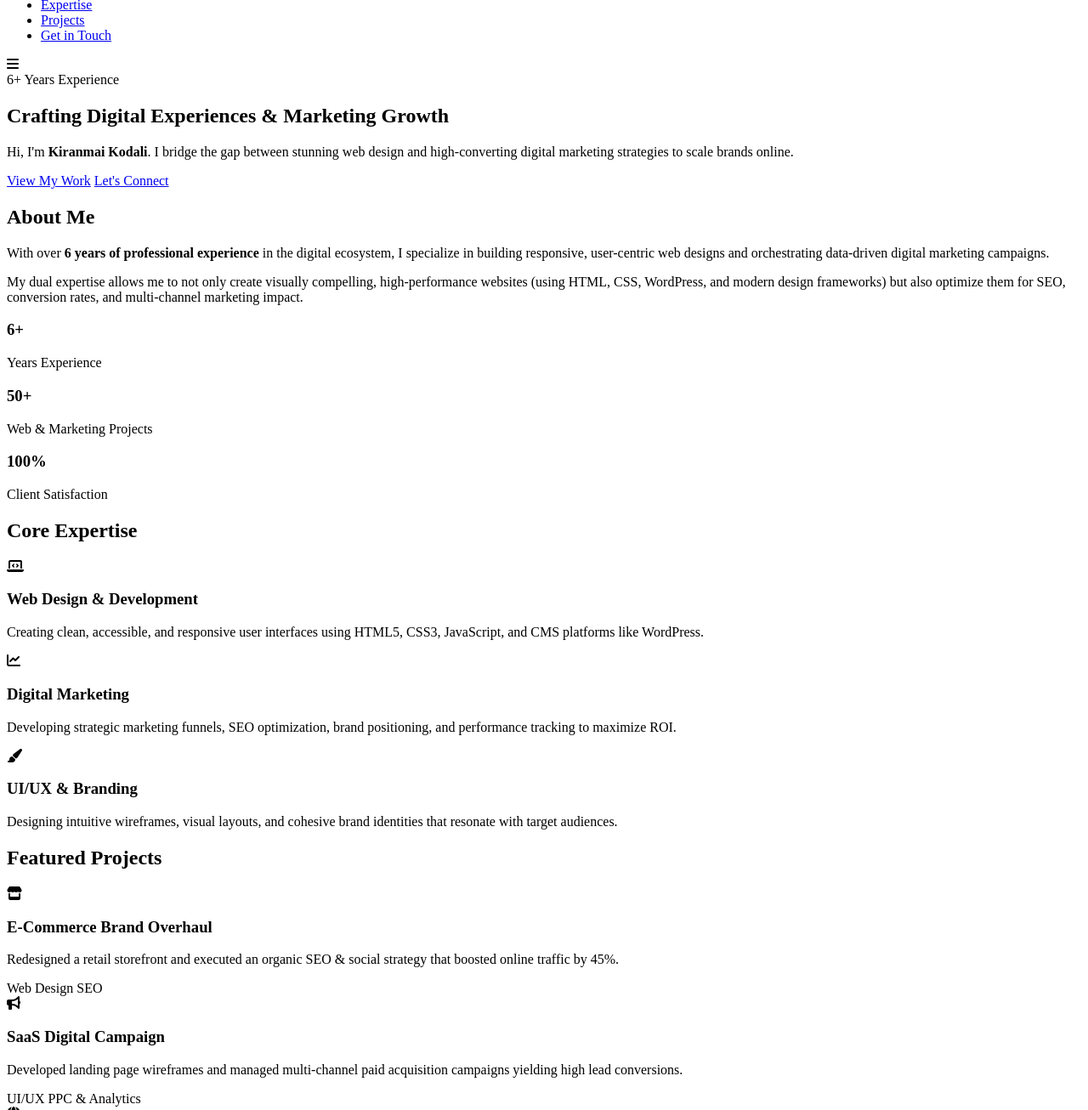
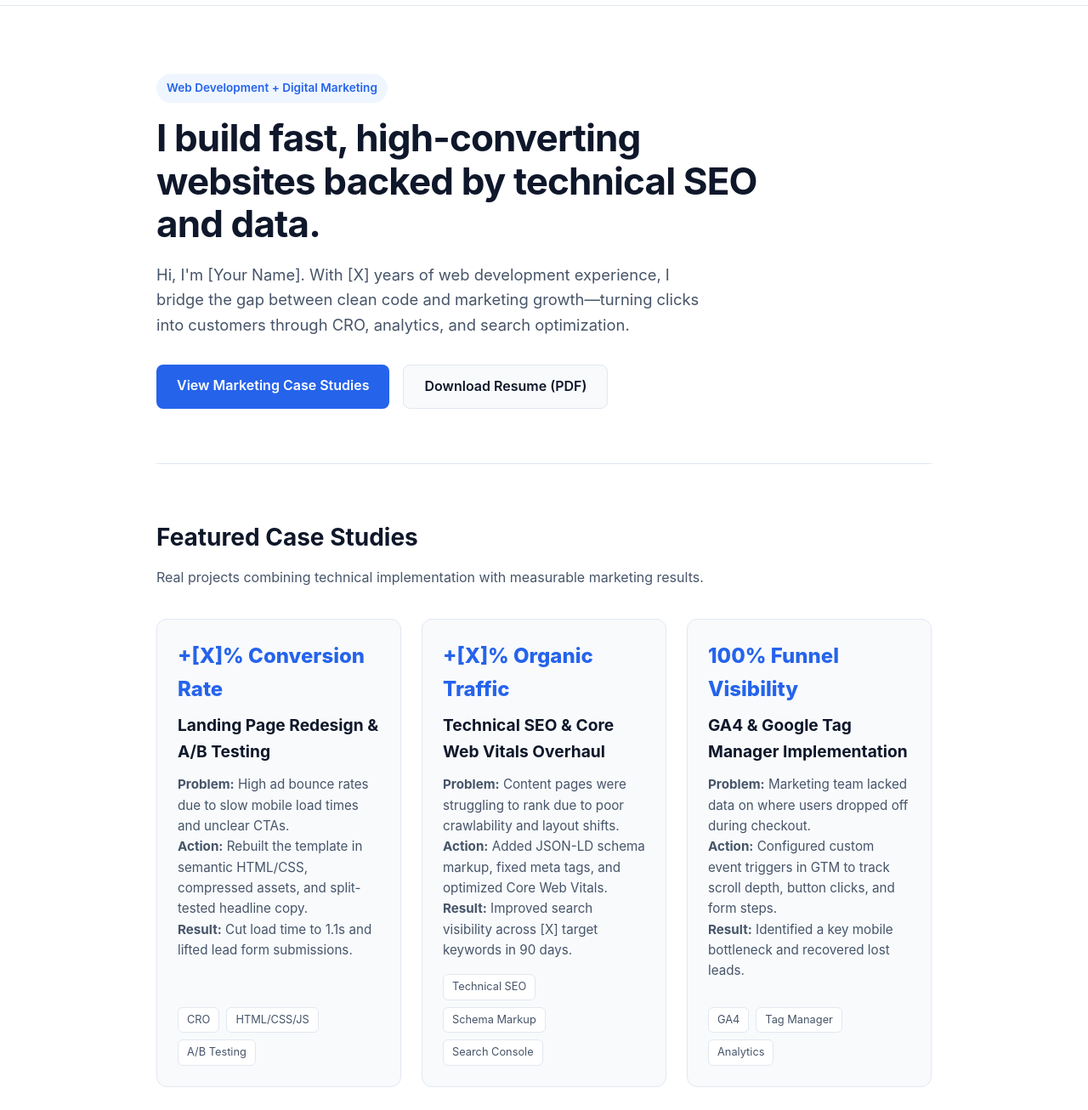
Before and after one commit to Kiranmai-kodali/Portfolio, a plain HTML site: page index.html in a window 1280 px wide. Shown: the part 63-1369 px from the top of the page at 85% size. Drawn offline with Linux system fonts and the light colour scheme.

Commit message:
Revamp portfolio webpage structure and content
Updated the portfolio webpage to reflect a new structure and content, including new sections for skills and case studies, and modified existing sections for better clarity and branding.

```diff
--- a/index.html
+++ b/index.html
@@ -3,158 +3,383 @@
 <head>
   <meta charset="UTF-8">
   <meta name="viewport" content="width=device-width, initial-scale=1.0">
-    <title>Kiranmai Kodali | Web Designer & Digital Marketing Expert</title>
-    <link rel="stylesheet" href="style.css">
-    <link rel="stylesheet" href="https://cdnjs.cloudflare.com/ajax/libs/font-awesome/6.4.0/css/all.min.css">
+  <title>[Your Name] | Web Developer & Digital Marketer</title>
+  <meta name="description" content="Portfolio of [Your Name], bridging front-end web development, technical SEO, and conversion rate optimization to drive measurable growth.">
+
+  <!-- Structured Data (Schema.org) for Technical SEO -->
+  <script type="application/ld+json">
+  {
+    "@context": "https://schema.org",
+    "@type": "Person",
+    "name": "[Your Name]",
+    "jobTitle": "Web Developer & Digital Marketer",
+    "url": "https://yourwebsite.com"
+  }
+  </script>
+
+  <style>
+    :root {
+      --bg: #ffffff;
+      --surface: #f8fafc;
+      --text: #0f172a;
+      --muted: #475569;
+      --accent: #2563eb;
+      --accent-hover: #1d4ed8;
+      --border: #e2e8f0;
+    }
+
+    * {
+      box-sizing: border-box;
+      margin: 0;
+      padding: 0;
+    }
+
+    body {
+      font-family: -apple-system, BlinkMacSystemFont, "Segoe UI", Roboto, Helvetica, Arial, sans-serif;
+      color: var(--text);
+      background-color: var(--bg);
+      line-height: 1.6;
+    }
+
+    .container {
+      max-width: 960px;
+      margin: 0 auto;
+      padding: 0 24px;
+    }
+
+    /* Navigation */
+    header {
+      border-bottom: 1px solid var(--border);
+      padding: 20px 0;
+      position: sticky;
+      top: 0;
+      background: rgba(255, 255, 255, 0.95);
+      backdrop-filter: blur(5px);
+    }
+
+    nav {
+      display: flex;
+      justify-content: space-between;
+      align-items: center;
+    }
+
+    .logo {
+      font-weight: 700;
+      font-size: 1.15rem;
+      color: var(--text);
+      text-decoration: none;
+    }
+
+    .nav-links {
+      display: flex;
+      gap: 24px;
+      align-items: center;
+    }
+
+    .nav-links a {
+      text-decoration: none;
+      color: var(--muted);
+      font-weight: 500;
+      font-size: 0.95rem;
+    }
+
+    .nav-links a:hover {
+      color: var(--accent);
+    }
+
+    /* Hero Section */
+    .hero {
+      padding: 80px 0 64px;
+    }
+
+    .badge {
+      display: inline-block;
+      background: #eff6ff;
+      color: var(--accent);
+      font-weight: 600;
+      font-size: 0.85rem;
+      padding: 6px 12px;
+      border-radius: 99px;
+      margin-bottom: 16px;
+    }
+
+    h1 {
+      font-size: 2.75rem;
+      line-height: 1.15;
+      letter-spacing: -0.02em;
+      margin-bottom: 20px;
+      max-width: 720px;
+    }
+
+    .hero p {
+      font-size: 1.15rem;
+      color: var(--muted);
+      max-width: 640px;
+      margin-bottom: 32px;
+    }
+
+    .cta-group {
+      display: flex;
+      gap: 16px;
+      flex-wrap: wrap;
+    }
+
+    .btn {
+      display: inline-block;
+      padding: 12px 24px;
+      border-radius: 8px;
+      font-weight: 600;
+      text-decoration: none;
+      transition: background 0.2s;
+    }
+
+    .btn-primary {
+      background: var(--accent);
+      color: #ffffff;
+    }
+
+    .btn-primary:hover {
+      background: var(--accent-hover);
+    }
+
+    .btn-secondary {
+      background: var(--surface);
+      color: var(--text);
+      border: 1px solid var(--border);
+    }
+
+    .btn-secondary:hover {
+      background: var(--border);
+    }
+
+    /* Sections */
+    section {
+      padding: 64px 0;
+      border-top: 1px solid var(--border);
+    }
+
+    h2 {
+      font-size: 1.75rem;
+      margin-bottom: 12px;
+    }
+
+    .section-subtitle {
+      color: var(--muted);
+      margin-bottom: 36px;
+    }
+
+    /* Case Studies Grid */
+    .grid {
+      display: grid;
+      grid-template-columns: repeat(auto-fit, minmax(280px, 1fr));
+      gap: 24px;
+    }
+
+    .card {
+      background: var(--surface);
+      border: 1px solid var(--border);
+      border-radius: 12px;
+      padding: 24px;
+      display: flex;
+      flex-direction: column;
+      justify-content: space-between;
+    }
+
+    .metric {
+      font-size: 1.5rem;
+      font-weight: 800;
+      color: var(--accent);
+      margin-bottom: 8px;
+    }
+
+    .card h3 {
+      font-size: 1.2rem;
+      margin-bottom: 12px;
+    }
+
+    .card p {
+      color: var(--muted);
+      font-size: 0.95rem;
+      margin-bottom: 16px;
+    }
+
+    .tags {
+      display: flex;
+      flex-wrap: wrap;
+      gap: 8px;
+    }
+
+    .tag {
+      background: #ffffff;
+      border: 1px solid var(--border);
+      font-size: 0.8rem;
+      padding: 4px 10px;
+      border-radius: 6px;
+      color: var(--muted);
+    }
+
+    /* Skills Columns */
+    .skills-grid {
+      display: grid;
+      grid-template-columns: repeat(auto-fit, minmax(240px, 1fr));
+      gap: 24px;
+    }
+
+    .skill-box h3 {
+      font-size: 1.1rem;
+      margin-bottom: 12px;
+    }
+
+    .skill-box ul {
+      list-style: none;
+      color: var(--muted);
+    }
+
+    .skill-box li {
+      margin-bottom: 8px;
+      padding-left: 16px;
+      position: relative;
+    }
+
+    .skill-box li::before {
+      content: "•";
+      color: var(--accent);
+      position: absolute;
+      left: 0;
+      font-weight: bold;
+    }
+
+    /* Footer / Contact */
+    footer {
+      border-top: 1px solid var(--border);
+      padding: 48px 0;
+      text-align: center;
+      color: var(--muted);
+    }
+
+    footer h2 {
+      color: var(--text);
+    }
+
+    footer p {
+      margin-bottom: 24px;
+    }
+
+    @media (max-width: 600px) {
+      h1 { font-size: 2rem; }
+      .nav-links { gap: 14px; font-size: 0.85rem; }
+    }
+  </style>
 </head>
 <body>
 
-    <!-- Header & Navigation -->
   <header>
-        <nav class="navbar">
-            <div class="logo">Kiranmai.<span>Kodali</span></div>
-            <ul class="nav-links">
-                <li><a href="#about">About</a></li>
-                <li><a href="#expertise">Expertise</a></li>
-                <li><a href="#portfolio">Projects</a></li>
-                <li><a href="#contact" class="btn-nav">Get in Touch</a></li>
-            </ul>
-            <div class="hamburger">
-                <i class="fas fa-bars"></i>
+    <div class="container">
+      <nav>
+        <a href="#" class="logo">[Your Name]</a>
+        <div class="nav-links">
+          <a href="#work">Case Studies</a>
+          <a href="#skills">Skills</a>
+          <a href="#contact">Contact</a>
+          <!-- Upload your PDF resume as resume.pdf in the same folder -->
+          <a href="resume.pdf" target="_blank" style="color: var(--accent);">Resume PDF</a>
         </div>
       </nav>
+    </div>
   </header>
 
-    <!-- Hero Section -->
-    <section class="hero">
-        <div class="hero-content">
-            <span class="badge">6+ Years Experience</span>
-            <h1>Crafting Digital Experiences & Marketing Growth</h1>
-            <p>Hi, I'm <strong>Kiranmai Kodali</strong>. I bridge the gap between stunning web design and high-converting digital marketing strategies to scale brands online.</p>
-            <div class="hero-btns">
-                <a href="#portfolio" class="btn primary-btn">View My Work</a>
-                <a href="#contact" class="btn secondary-btn">Let's Connect</a>
-            </div>
+  <main class="container">
+    <!-- Hero -->
+    <section class="hero" style="border-top: none;">
+      <span class="badge">Web Development + Digital Marketing</span>
+      <h1>I build fast, high-converting websites backed by technical SEO and data.</h1>
+      <p>
+        Hi, I'm [Your Name]. With [X] years of web development experience, I bridge the gap between clean code and marketing growth—turning clicks into customers through CRO, analytics, and search optimization.
+      </p>
+      <div class="cta-group">
+        <a href="#work" class="btn btn-primary">View Marketing Case Studies</a>
+        <a href="resume.pdf" target="_blank" class="btn btn-secondary">Download Resume (PDF)</a>
       </div>
     </section>
 
-    <!-- About Section -->
-    <section id="about" class="about">
-        <div class="container">
-            <h2>About Me</h2>
-            <div class="about-grid">
-                <div class="about-text">
-                    <p>With over <strong>6 years of professional experience</strong> in the digital ecosystem, I specialize in building responsive, user-centric web designs and orchestrating data-driven digital marketing campaigns.</p>
-                    <p>My dual expertise allows me to not only create visually compelling, high-performance websites (using HTML, CSS, WordPress, and modern design frameworks) but also optimize them for SEO, conversion rates, and multi-channel marketing impact.</p>
+    <!-- Case Studies -->
+    <section id="work">
+      <h2>Featured Case Studies</h2>
+      <p class="section-subtitle">Real projects combining technical implementation with measurable marketing results.</p>
+
+      <div class="grid">
+        <!-- Project 1 -->
+        <article class="card">
+          <div>
+            <div class="metric">+[X]% Conversion Rate</div>
+            <h3>Landing Page Redesign & A/B Testing</h3>
+            <p>
+              <strong>Problem:</strong> High ad bounce rates due to slow mobile load times and unclear CTAs.<br>
+              <strong>Action:</strong> Rebuilt the template in semantic HTML/CSS, compressed assets, and split-tested headline copy.<br>
+              <strong>Result:</strong> Cut load time to 1.1s and lifted lead form submissions.
+            </p>
           </div>
-                <div class="stats-box">
-                    <div class="stat-item">
-                        <h3>6+</h3>
-                        <p>Years Experience</p>
+          <div class="tags">
+            <span class="tag">CRO</span>
+            <span class="tag">HTML/CSS/JS</span>
+            <span class="tag">A/B Testing</span>
           </div>
-                    <div class="stat-item">
-                        <h3>50+</h3>
-                        <p>Web & Marketing Projects</p>
+        </article>
+
+        <!-- Project 2 -->
+        <article class="card">
+          <div>
+            <div class="metric">+[X]% Organic Traffic</div>
+            <h3>Technical SEO & Core Web Vitals Overhaul</h3>
+            <p>
+              <strong>Problem:</strong> Content pages were struggling to rank due to poor crawlability and layout shifts.<br>
+              <strong>Action:</strong> Added JSON-LD schema markup, fixed meta tags, and optimized Core Web Vitals.<br>
+              <strong>Result:</strong> Improved search visibility across [X] target keywords in 90 days.
+            </p>
           </div>
-                    <div class="stat-item">
-                        <h3>100%</h3>
-                        <p>Client Satisfaction</p>
+          <div class="tags">
+            <span class="tag">Technical SEO</span>
+            <span class="tag">Schema Markup</span>
+            <span class="tag">Search Console</span>
           </div>
+        </article>
+
+        <!-- Project 3 -->
+        <article class="card">
+          <div>
+            <div class="metric">100% Funnel Visibility</div>
+            <h3>GA4 & Google Tag Manager Implementation</h3>
+            <p>
+              <strong>Problem:</strong> Marketing team lacked data on where users dropped off during checkout.<br>
+              <strong>Action:</strong> Configured custom event triggers in GTM to track scroll depth, button clicks, and form steps.<br>
+              <strong>Result:</strong> Identified a key mobile bottleneck and recovered lost leads.
+            </p>
           </div>
+          <div class="tags">
+            <span class="tag">GA4</span>
+            <span class="tag">Tag Manager</span>
+            <span class="tag">Analytics</span>
           </div>
+        </article>
       </div>
     </section>
 
-    <!-- Expertise Section -->
-    <section id="expertise" class="expertise">
-        <div class="container">
-            <h2>Core Expertise</h2>
+    <!-- Skills -->
+    <section id="skills">
+      <h2>Technical & Marketing Stack</h2>
+      <p class="section-subtitle">The tools I use to build, measure, and scale digital campaigns.</p>
+
       <div class="skills-grid">
-                <div class="skill-card">
-                    <i class="fas fa-laptop-code"></i>
-                    <h3>Web Design & Development</h3>
-                    <p>Creating clean, accessible, and responsive user interfaces using HTML5, CSS3, JavaScript, and CMS platforms like WordPress.</p>
+        <div class="skill-box">
+          <h3>Digital Marketing & Growth</h3>
+          <ul>
+            <li>Technical & On-Page SEO</li>
+            <li>Conversion Rate Optimization (CRO)</li>
+            <li>A/B & Multivariate Testing</li>
+            <li>Keyword Research & Content Strategy</li>
+            <li>Email Automation & Landing Pages</li>
+          </ul>
         </div>
-                <div class="skill-card">
-                    <i class="fas fa-chart-line"></i>
-                    <h3>Digital Marketing</h3>
-                    <p>Developing strategic marketing funnels, SEO optimization, brand positioning, and performance tracking to maximize ROI.</p>
-                </div>
-                <div class="skill-card">
-                    <i class="fas fa-paint-brush"></i>
-                    <h3>UI/UX & Branding</h3>
-                    <p>Designing intuitive wireframes, visual layouts, and cohesive brand identities that resonate with target audiences.</p>
-                </div>
-            </div>
-        </div>
-    </section>
 
-    <!-- Portfolio Projects Section -->
-    <section id="portfolio" class="portfolio">
-        <div class="container">
-            <h2>Featured Projects</h2>
-            <div class="projects-grid">
-                <div class="project-card">
-                    <div class="project-img bg-1">
-                        <i class="fas fa-store"></i>
-                    </div>
-                    <div class="project-info">
-                        <h3>E-Commerce Brand Overhaul</h3>
-                        <p>Redesigned a retail storefront and executed an organic SEO & social strategy that boosted online traffic by 45%.</p>
-                        <div class="tags">
-                            <span>Web Design</span>
-                            <span>SEO</span>
-                        </div>
-                    </div>
-                </div>
-                <div class="project-card">
-                    <div class="project-img bg-2">
-                        <i class="fas fa-bullhorn"></i>
-                    </div>
-                    <div class="project-info">
-                        <h3>SaaS Digital Campaign</h3>
-                        <p>Developed landing page wireframes and managed multi-channel paid acquisition campaigns yielding high lead conversions.</p>
-                        <div class="tags">
-                            <span>UI/UX</span>
-                            <span>PPC & Analytics</span>
-                        </div>
-                    </div>
-                </div>
-                <div class="project-card">
-                    <div class="project-img bg-3">
-                        <i class="fas fa-globe"></i>
-                    </div>
-                    <div class="project-info">
-                        <h3>Corporate WordPress Redesign</h3>
-                        <p>Delivered a fully responsive corporate website optimized for speed, accessibility, and seamless lead generation.</p>
-                        <div class="tags">
-                            <span>WordPress</span>
-                            <span>CSS3</span>
-                        </div>
-                    </div>
-                </div>
-            </div>
-        </div>
-    </section>
-
-    <!-- Contact Section -->
-    <section id="contact" class="contact">
-        <div class="container">
-            <h2>Let's Build Something Great Together</h2>
-            <p>Looking to elevate your web presence or scale your digital marketing? Reach out directly!</p>
-            <div class="contact-methods">
-                <a href="mailto:kiranmai.kodali@example.com" class="contact-btn"><i class="fas fa-envelope"></i> Email Me</a>
-                <a href="https://linkedin.com" target="_blank" class="contact-btn"><i class="fab fa-linkedin-in"></i> LinkedIn</a>
-                <a href="https://github.com" target="_blank" class="contact-btn"><i class="fab fa-github"></i> GitHub</a>
-            </div>
-        </div>
-    </section>
-
-    <!-- Footer -->
-    <footer>
-        <p>&copy; 2026 Kiranmai Kodali. All rights reserved.</p>
-    </footer>
-
-    <script src="script.js"></script>
-</body>
-</html>
+        <div class="skill-box">
+          <h3>Analytics & Tracking</h3>
```
Lines whose indentation alone changed are shown as unchanged.
